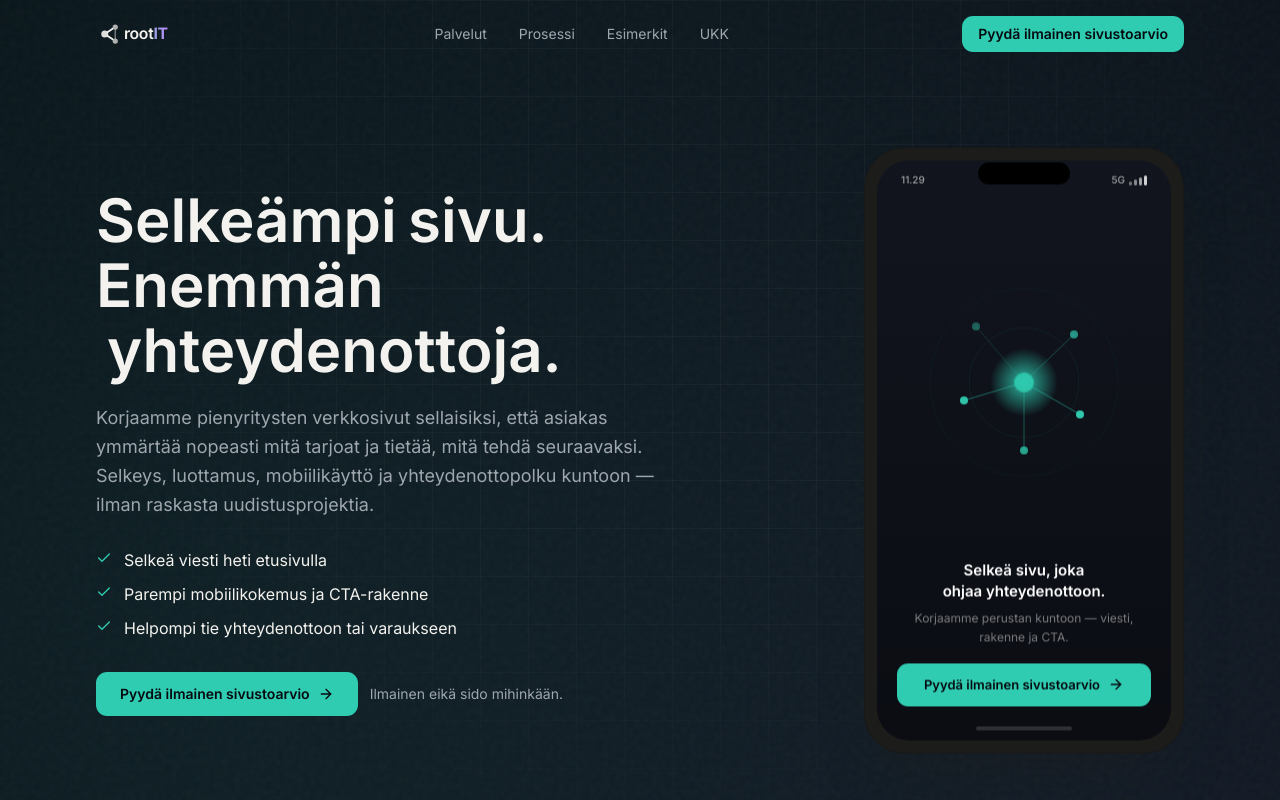
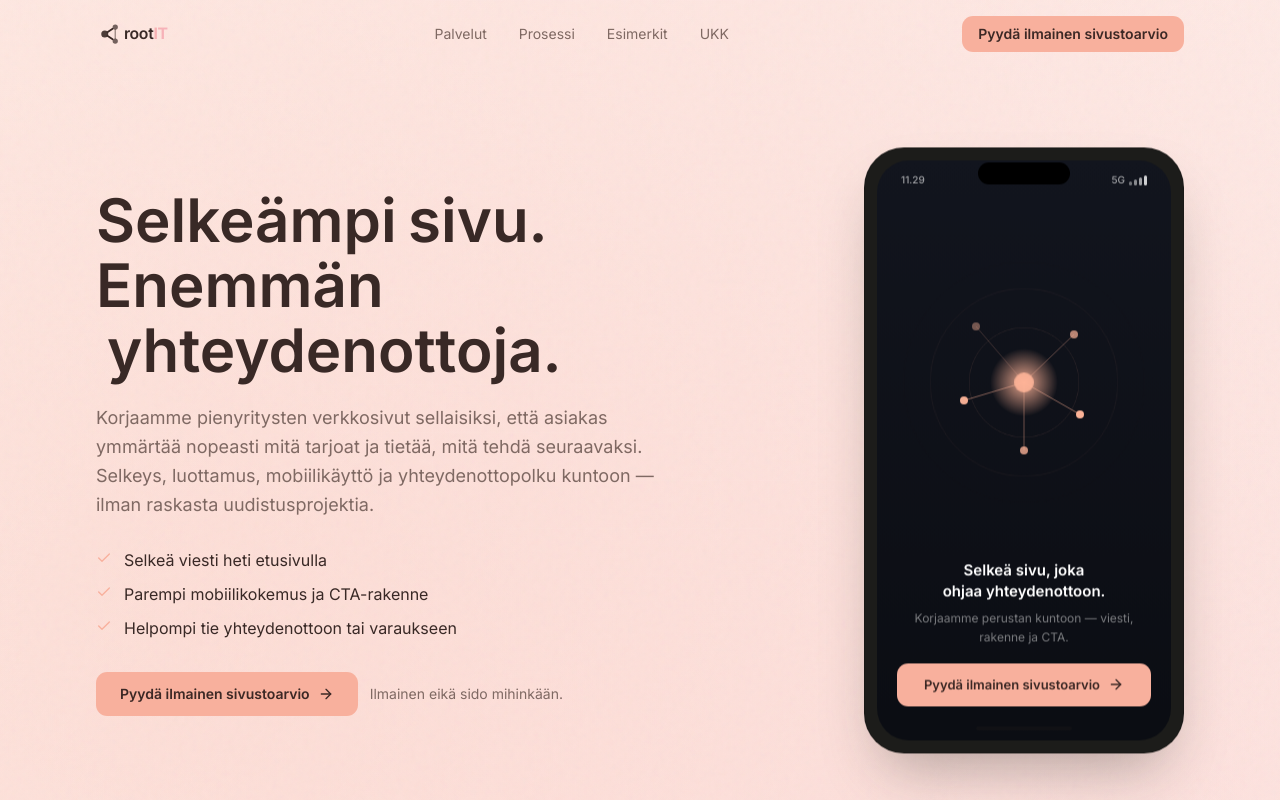
Before and after one commit to joonaskoskinen/rootit, a Next.js app: page / in a window 1280 px wide. Shown: the top 800 px of the page. Built offline with nearby package versions, Linux system fonts and the light colour scheme.

Commit message:
feat: update color scheme to light, warm, peachy tones
Co-authored-by: joonaskoskinen <149376043+joonaskoskinen@users.noreply.github.com>

```diff
--- a/app/globals.css
+++ b/app/globals.css
@@ -3,54 +3,54 @@
 
 /*
   Rootit design system
-  Dark, premium, grounded. Deep charcoal-blue canvas + teal accent.
-  Restrained palette with a subtle teal→violet nod reserved for the logo.
+  Light, soft, warm. Airy peachy-cream canvas + peach/rose pastel accent.
+  Restrained palette with a gentle peach→rose nod reserved for the logo.
 */
 :root {
-  --background: oklch(0.14 0.015 260);
-  --foreground: oklch(0.96 0.005 90);
+  --background: oklch(0.98 0.012 45);
+  --foreground: oklch(0.3 0.025 30);
 
-  --card: oklch(0.18 0.02 260);
-  --card-foreground: oklch(0.96 0.005 90);
+  --card: oklch(0.995 0.006 60);
+  --card-foreground: oklch(0.3 0.025 30);
 
-  --popover: oklch(0.18 0.02 260);
-  --popover-foreground: oklch(0.96 0.005 90);
+  --popover: oklch(0.995 0.006 60);
+  --popover-foreground: oklch(0.3 0.025 30);
 
-  --primary: oklch(0.76 0.13 178);
-  --primary-foreground: oklch(0.14 0.015 260);
+  --primary: oklch(0.82 0.09 35);
+  --primary-foreground: oklch(0.3 0.03 30);
 
-  --secondary: oklch(0.23 0.025 260);
-  --secondary-foreground: oklch(0.96 0.005 90);
+  --secondary: oklch(0.95 0.025 45);
+  --secondary-foreground: oklch(0.34 0.03 30);
 
-  --muted: oklch(0.23 0.025 260);
-  --muted-foreground: oklch(0.72 0.015 250);
+  --muted: oklch(0.955 0.018 50);
+  --muted-foreground: oklch(0.54 0.03 35);
 
-  --accent: oklch(0.76 0.13 178);
-  --accent-foreground: oklch(0.14 0.015 260);
+  --accent: oklch(0.88 0.06 18);
+  --accent-foreground: oklch(0.3 0.03 25);
 
-  --destructive: oklch(0.65 0.22 15);
+  --destructive: oklch(0.62 0.2 20);
   --destructive-foreground: oklch(0.98 0 0);
 
-  --border: oklch(0.29 0.025 260);
-  --input: oklch(0.24 0.025 260);
-  --ring: oklch(0.76 0.13 178);
+  --border: oklch(0.91 0.016 45);
+  --input: oklch(0.93 0.016 45);
+  --ring: oklch(0.82 0.09 35);
 
   --radius: 0.7rem;
 
-  --chart-1: oklch(0.76 0.13 178);
-  --chart-2: oklch(0.72 0.16 300);
-  --chart-3: oklch(0.75 0.16 60);
-  --chart-4: oklch(0.7 0.13 250);
-  --chart-5: oklch(0.68 0.18 140);
+  --chart-1: oklch(0.82 0.09 35);
+  --chart-2: oklch(0.83 0.08 10);
+  --chart-3: oklch(0.86 0.08 70);
+  --chart-4: oklch(0.8 0.07 340);
+  --chart-5: oklch(0.85 0.07 110);
 
-  --sidebar: oklch(0.18 0.02 260);
-  --sidebar-foreground: oklch(0.96 0.005 90);
-  --sidebar-primary: oklch(0.76 0.13 178);
-  --sidebar-primary-foreground: oklch(0.14 0.015 260);
-  --sidebar-accent: oklch(0.23 0.025 260);
-  --sidebar-accent-foreground: oklch(0.96 0.005 90);
-  --sidebar-border: oklch(0.29 0.025 260);
-  --sidebar-ring: oklch(0.76 0.13 178);
+  --sidebar: oklch(0.995 0.006 60);
+  --sidebar-foreground: oklch(0.3 0.025 30);
+  --sidebar-primary: oklch(0.82 0.09 35);
+  --sidebar-primary-foreground: oklch(0.3 0.03 30);
+  --sidebar-accent: oklch(0.95 0.025 45);
+  --sidebar-accent-foreground: oklch(0.34 0.03 30);
+  --sidebar-border: oklch(0.91 0.016 45);
+  --sidebar-ring: oklch(0.82 0.09 35);
 }
 
 @theme inline {
@@ -148,11 +148,11 @@
     border-top: 1px solid var(--border);
   }
 
-  /* Ambient radial glow behind the hero (subtle, teal with a violet hint) */
+  /* Ambient radial glow behind the hero (subtle, peach with a rose hint) */
   .bg-ambient {
     background-image:
-      radial-gradient(circle at 15% 8%, oklch(0.76 0.13 178 / 0.1), transparent 26%),
-      radial-gradient(circle at 88% 12%, oklch(0.72 0.16 300 / 0.07), transparent 24%);
+      radial-gradient(circle at 15% 8%, oklch(0.82 0.09 35 / 0.28), transparent 26%),
+      radial-gradient(circle at 88% 12%, oklch(0.83 0.08 10 / 0.22), transparent 24%);
   }
 }
 
@@ -257,8 +257,8 @@
   border-radius: 999px;
   background: linear-gradient(
     90deg,
-    oklch(0.76 0.13 178),
-    oklch(0.72 0.16 300)
+    oklch(0.82 0.09 35),
+    oklch(0.83 0.08 10)
   );
   /* Synkassa viimeisen sanan kanssa: alkaa 100ms, valmis n. 1010ms */
   animation: headline-sweep 1.1s cubic-bezier(0.65, 0, 0.35, 1) 0.1s both;
--- a/app/layout.tsx
+++ b/app/layout.tsx
@@ -68,7 +68,7 @@ export const metadata: Metadata = {
 }
 
 export const viewport: Viewport = {
-  themeColor: '#0f1119',
+  themeColor: '#fbf3ec',
   width: 'device-width',
   initialScale: 1,
   maximumScale: 5,
--- a/components/footer.tsx
+++ b/components/footer.tsx
@@ -28,8 +28,8 @@ export function Footer() {
               </text>
               <defs>
                 <linearGradient id="footerLogoGradient" x1="0%" y1="0%" x2="100%" y2="0%">
-                  <stop offset="0%" stopColor="oklch(0.76 0.13 178)" />
-                  <stop offset="100%" stopColor="oklch(0.72 0.16 300)" />
+                  <stop offset="0%" stopColor="oklch(0.82 0.09 35)" />
+                  <stop offset="100%" stopColor="oklch(0.83 0.08 10)" />
                 </linearGradient>
               </defs>
             </svg>
--- a/components/header.tsx
+++ b/components/header.tsx
@@ -29,8 +29,8 @@ function Wordmark() {
       </text>
       <defs>
         <linearGradient id="logoGradient" x1="0%" y1="0%" x2="100%" y2="0%">
-          <stop offset="0%" stopColor="oklch(0.76 0.13 178)" />
-          <stop offset="100%" stopColor="oklch(0.72 0.16 300)" />
+          <stop offset="0%" stopColor="oklch(0.82 0.09 35)" />
+          <stop offset="100%" stopColor="oklch(0.83 0.08 10)" />
         </linearGradient>
       </defs>
     </svg>
--- a/components/hero-ambient-background.tsx
+++ b/components/hero-ambient-background.tsx
@@ -21,8 +21,8 @@ type Node = {
 
 const NODE_COUNT = 26
 const LINK_DISTANCE = 150
-const TEAL = "118, 190, 178" // approx oklch(0.76 0.13 178) in rgb-ish for canvas
-const VIOLET = "168, 150, 214" // approx oklch(0.72 0.16 300) in rgb-ish for canvas
+const TEAL = "232, 168, 138" // soft peach — approx oklch(0.82 0.09 35) for canvas
+const VIOLET = "232, 158, 168" // soft rose — approx oklch(0.83 0.08 10) for canvas
 
 export function HeroAmbientBackground() {
   const canvasRef = useRef<HTMLCanvasElement>(null)
@@ -100,7 +100,7 @@ export function HeroAmbientBackground() {
           const b = nodes[j]
           const dist = Math.hypot(a.x - b.x, a.y - b.y)
           if (dist < LINK_DISTANCE) {
-            const opacity = (1 - dist / LINK_DISTANCE) * 0.16
+            const opacity = (1 - dist / LINK_DISTANCE) * 0.26
             ctx!.strokeStyle = `rgba(${TEAL}, ${opacity})`
             ctx!.lineWidth = 1
             ctx!.beginPath()
@@ -114,7 +114,7 @@ export function HeroAmbientBackground() {
       // Draw nodes
       nodes.forEach((n, i) => {
         const color = i % 5 === 0 ? VIOLET : TEAL
-        ctx!.fillStyle = `rgba(${color}, 0.55)`
+        ctx!.fillStyle = `rgba(${color}, 0.7)`
         ctx!.beginPath()
         ctx!.arc(n.x, n.y, n.r, 0, Math.PI * 2)
         ctx!.fill()
--- a/components/phone-mockup.tsx
+++ b/components/phone-mockup.tsx
@@ -177,8 +177,8 @@ export const PhoneMockup = forwardRef<PhoneMockupRef>(function PhoneMockup(_, re
                     >
                       <defs>
                         <radialGradient id="coreGlow" cx="50%" cy="50%" r="50%">
-                          <stop offset="0%" stopColor="oklch(0.76 0.13 178)" stopOpacity="0.9" />
-                          <stop offset="100%" stopColor="oklch(0.76 0.13 178)" stopOpacity="0" />
+                          <stop offset="0%" stopColor="oklch(0.84 0.1 40)" stopOpacity="0.9" />
+                          <stop offset="100%" stopColor="oklch(0.84 0.1 40)" stopOpacity="0" />
                         </radialGradient>
                       </defs>
 
@@ -196,7 +196,7 @@ export const PhoneMockup = forwardRef<PhoneMockupRef>(function PhoneMockup(_, re
                           y1={y1}
                           x2={x2}
                           y2={y2}
-                          stroke="oklch(0.76 0.13 178)"
+                          stroke="oklch(0.84 0.1 40)"
                           strokeWidth="1"
                           strokeOpacity="0.35"
                           className="animate-root-line"
@@ -217,7 +217,7 @@ export const PhoneMockup = forwardRef<PhoneMockupRef>(function PhoneMockup(_, re
                           cx={cx}
                           cy={cy}
                           r="4"
-                          fill="oklch(0.76 0.13 178)"
+                          fill="oklch(0.84 0.1 40)"
                           className="animate-root-node"
                           style={{ animationDelay: `${i * 0.35}s` }}
                         />
@@ -229,7 +229,7 @@ export const PhoneMockup = forwardRef<PhoneMockupRef>(function PhoneMockup(_, re
                         cx="100"
                         cy="100"
                         r="9"
-                        fill="oklch(0.76 0.13 178)"
+                        fill="oklch(0.84 0.1 40)"
                         className="animate-root-core"
                       />
                     </svg>
```
